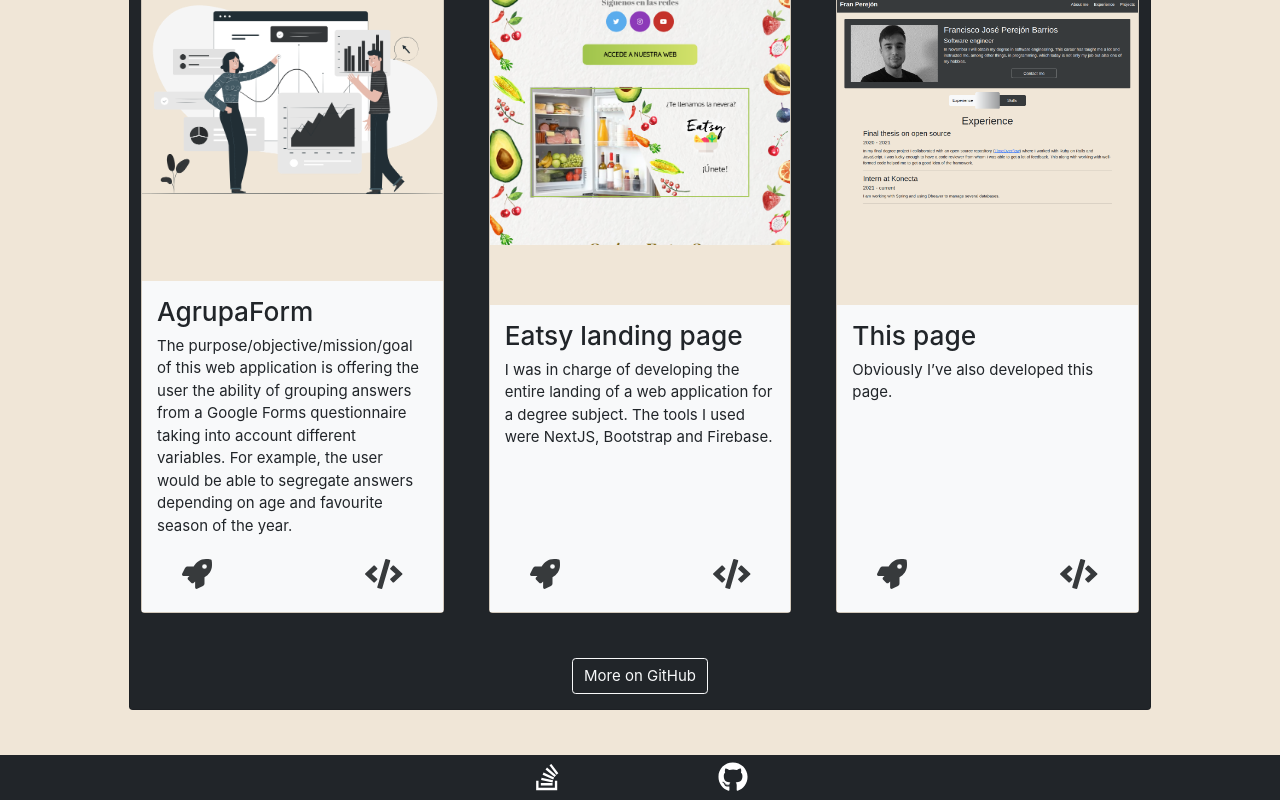
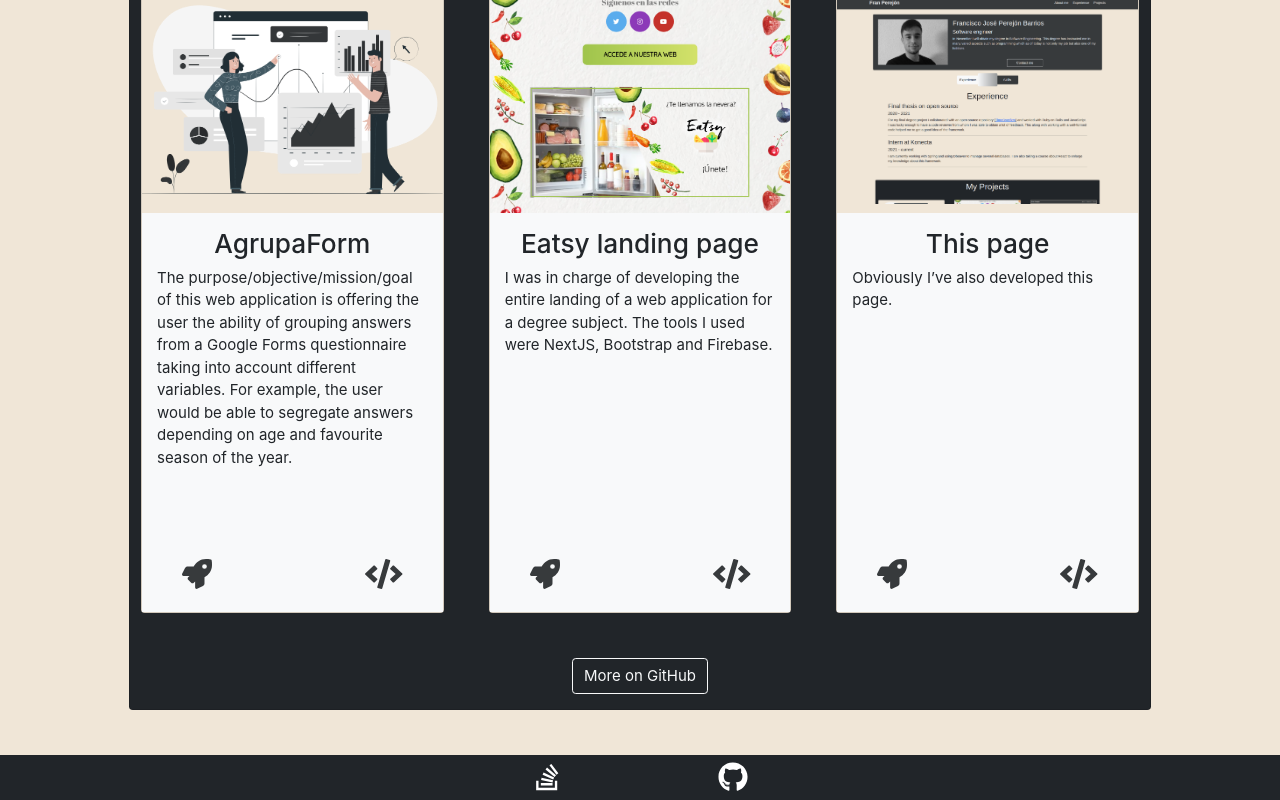
Before and after one commit to franpb14/portfolio, a Next.js app: page / in a window 1280 px wide. Shown: the part 941-1741 px from the top of the page. Built offline with nearby package versions, Linux system fonts and the light colour scheme.

Commit message:
fix: se arregla la parte de proyectos

```diff
--- a/components/presentacion.js
+++ b/components/presentacion.js
@@ -7,7 +7,6 @@ export default function Presentacion() {
 
   const [modalOpen, setModalOpen] = useState(false);
   const [formError, setFormError] = useState({ error: "" });
-  const [querySubject, setQuerySetsubject] = useState("");
   const [name_, setName_] = useState("");
   const [clientEmail, setClientEmail] = useState("");
   const [clientMsg, setClientMsg] = useState("");
--- a/components/project.js
+++ b/components/project.js
@@ -22,7 +22,7 @@ function Project(props) {
           />
         </div>
         <div className="card-body bg-light">
-          <h3>{props.name}</h3>
+          <h3 className="col-12 text-center">{props.name}</h3>
           <p>{props.description}</p>
           <div className="col-12 columnasRocket">
             <a className="rocket" target="_blank" href={props.urlRocket}><FontAwesomeIcon icon={faRocket}></FontAwesomeIcon></a>
--- a/components/skill.js
+++ b/components/skill.js
@@ -1,5 +1,5 @@
 import 'bootstrap/dist/css/bootstrap.css'
-import React, { useState, useEffect } from 'react';
+import React, { useEffect } from 'react';
 
 function Skill(props) {
 
--- a/pages/index.js
+++ b/pages/index.js
@@ -2,9 +2,7 @@ import Head from 'next/head'
 import 'bootstrap/dist/css/bootstrap.css'
 import Header from '../components/header.js'
 import Presentacion from '../components/presentacion.js'
-import Skills from '../components/skills.js'
 import BotonExperienceSkill from '../components/botonExperienceSkill.js'
-import { useEffect, useState } from 'react';
 import Footer from '../components/footer';
 import Projects from '../components/projects';
 
--- a/styles/globals.css
+++ b/styles/globals.css
@@ -240,7 +240,7 @@ li span {
 }
 
 .overflow {
-  height: 50%;
+  height: 35%;
   overflow: hidden;
 }
 
```
Also changed, not shown: public/thispage.png.
